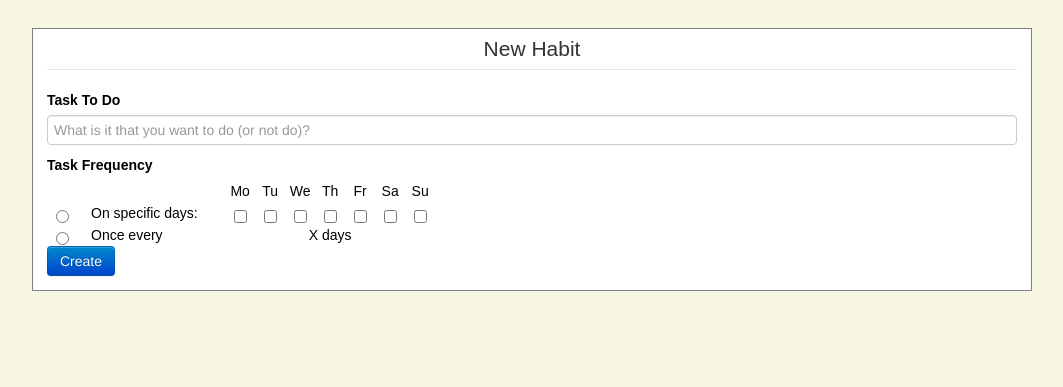
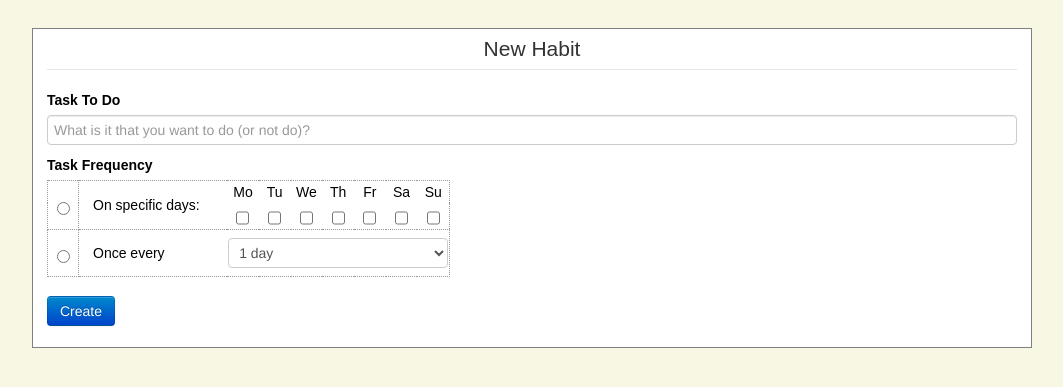
Before and after one commit to ztomasze/habitmaster, a Django app: page /habit/new/ in a window 1280 px wide. Shown: the top 387 px of the page, without its empty margins (88-1151 px from the left). Run offline with Django 3.2, Linux system fonts and the light colour scheme; the visitor is signed in with stand-in values (Sample User, id 1); parts of the project's set-up code (start-up, migrations or seed data) failed here and were passed over; some libraries are stand-ins or nearby versions.

Commit message:
Create new habit feature now done. * Can create a new habit through the web interface. * Took a while to tweak the style * Now working on habit logic to all habit details view * Added a TODO.txt to track suggested future improvement that I don't have time for for version 1.0

```diff
--- a/habitmaster/habits/templates/habits/create.html
+++ b/habitmaster/habits/templates/habits/create.html
@@ -5,8 +5,10 @@
 
 <div class="row">
 <form action="{% url 'habits_create' %}" method="post" class="offset1 span10 habit">
+{% csrf_token %}
 <fieldset>
 <legend>New Habit</legend>
+{% if create_error %}<p class="text-error">Error: {{ create_error }}</p>{% endif %}
 <div class="line">
     <label>Task To Do</label>
     <input type="text" name="task" class="input-block-level"
@@ -15,7 +17,9 @@
 <div class="line">
     <label>Task Frequency</label>
     <table id="new_habit">
-    <tr><td class="selector"><td class="description">
+    <tr class="top">
+            <td class="selector" rowspan="2"><input type="radio" name="schedule" value="days">
+            <td class="description" rowspan="2">On specific days:
         <td class="day">Mo
         <td class="day">Tu
         <td class="day">We
@@ -23,21 +27,30 @@
         <td class="day">Fr
         <td class="day">Sa
         <td class="day">Su
-    <tr><td><input type="radio" name="schedule" value="days">
-        <td class="description">On specific days:
-        <td><input type="checkbox" name="Mo" value="on">
-        <td><input type="checkbox" name="Tu">
-        <td><input type="checkbox" name="We">
-        <td><input type="checkbox" name="Th">
-        <td><input type="checkbox" name="Fr" value="on">
-        <td><input type="checkbox" name="Sa">
-        <td><input type="checkbox" name="Su">
+    <tr class="top">
+        <td><input class="checkbox" type="checkbox" name="Mo" value="on">
+        <td><input class="checkbox" type="checkbox" name="Tu">
+        <td><input class="checkbox" type="checkbox" name="We">
+        <td><input class="checkbox" type="checkbox" name="Th">
+        <td><input class="checkbox" type="checkbox" name="Fr" value="on">
+        <td><input class="checkbox" type="checkbox" name="Sa">
+        <td><input class="checkbox" type="checkbox" name="Su">
     <tr>
-        <td><input type="radio" name="schedule" value="fixed">
+        <td class="selector"><input type="radio" name="schedule" value="fixed">
         <td class="description">Once every
-        <td colspan="7">X days
+        <td colspan="7">
+            <select name="interval">
+            <option value="1" selected>1 day</option>
+            <option value="2">2 days</option>
+            <option value="3">3 days</option>
+            <option value="4">4 days</option>
+            <option value="5">5 days</option>
+            <option value="6">6 days</option>
+            <option value="7">7 days</option>
+            </select>
     </table>
 <div class="line">
+    <label></label>
     <button type="submit" class="btn btn-primary">Create</button>
 </div>
 </div>
@@ -45,30 +58,4 @@
 </form>
 </div>
 
-<!--
-<table class="form">
-<tr>
-    <th>Task To Do
-    <td><input type="text" name="task">
-</tr>
-<tr>
-    <th rowspan="2">Task Frequency
-    <td>
-        <input type="radio" name="schedule" value="days">On specific days:
-    <td>
-        <input type="checkbox" name="Mo" value="on">
-        <input type="checkbox" name="Tu">
-        <input type="checkbox" name="We">
-        <input type="checkbox" name="Th">
-        <input type="checkbox" name="Fr" value="on">
-        <input type="checkbox" name="Sa">
-        <input type="checkbox" name="Su">
-</tr>
-<tr>
-    <td>
-        <input type="radio" name="schedule" value="fixed">Once every X days
-</tr>
-</table>
--->
-
 {% endblock %}
--- a/habitmaster/habits/templates/habits/index.html
+++ b/habitmaster/habits/templates/habits/index.html
@@ -1,11 +1,12 @@
 {% extends "base.html" %}
 
+{% block subtitle %} - Habits{% endblock %}
 {% block content %}
 
 <p>
-Welcome, {{ request.user }}!  (<a href="/logout/">logout</a>)
+Welcome, {{ user }}!  (<a href="/logout/">logout</a>)
 
 <p>
-Main habit overview content will go here...
+your habits: {{ habits }}
 
 {% endblock %}
--- a/habitmaster/habits/views.py
+++ b/habitmaster/habits/views.py
@@ -3,13 +3,17 @@ Habits, creation, index overview, and details of a single habit.
 """
 
 from django.shortcuts import render
-#from django.http import HttpResponseRedirect
+from django.http import HttpResponseRedirect
+from django.core.urlresolvers import reverse
 from django.contrib.auth.decorators import login_required
+from django.db import DatabaseError
+from habitmaster.habits.models import DaysOfWeekSchedule, IntervalSchedule, Habit
 
 @login_required
 def index(request):
     """ Main habit overview page. """
-    context = {'request': request}
+    context = {'user': request.user}
+    context['habits'] = Habit.objects.filter(user=request.user)
     return render(request, 'habits/index.html', context)
 
 @login_required
@@ -18,4 +22,42 @@ def create(request):
     Create a new habit.
     """
     context = {}
+    if request.method == 'POST':
+        schedule = False
+        if not request.POST['task']:
+            context['create_error'] = "You did not enter a description of your Task To Do."
+        elif 'schedule' not in request.POST:
+            context['create_error'] = ("Did you want your habit to occur on specific days of "
+            "the week or on a regular rotating schedule?  Please select the corresponding "
+            "radio button.")
+        else:
+            # big two are fine, so check finer details while creating schedule
+            if request.POST['schedule'] == 'days':
+                # convert
+                days = ''
+                for day in DaysOfWeekSchedule.DAYS_OF_WEEK:
+                    days += str(1 if day in request.POST else 0)
+                #try
+                if int(days):  # not all 0s
+                    schedule = DaysOfWeekSchedule(days=days)
+                else:
+                    context['create_error'] = ("You said you wanted your habit to fall on "
+                        "certain days, but you did not check the boxes for any specific days.")
+
+            elif request.POST['schedule'] == 'fixed':
+                schedule = IntervalSchedule(interval=request.POST['interval'])
+
+            else:
+                context['create_error'] = ("Bad form submission: Unrecognized schedule type.")
+
+        if schedule:
+            try:
+                schedule.save()
+                habit = Habit(user=request.user, task=request.POST['task'], schedule=schedule)
+                habit.save()
+                return HttpResponseRedirect(reverse('index'))
+            except DatabaseError as e:
+                context['create_error'] = "Could not save new habit: " + str(e)
+
+    # either GET request or an error resulted in POST request
     return render(request, 'habits/create.html', context)
--- a/habitmaster/static/global.css
+++ b/habitmaster/static/global.css
@@ -32,6 +32,7 @@ FORM.login .line LABEL {
     width: 25%;
 }
 
+
 FORM.habit {
    margin-top: 2em;
 }
@@ -41,13 +42,38 @@ FORM.habit LEGEND {
 FORM.habit LABEL {
     font-weight: bold;
 }
+
+FORM.habit #new_habit {
+    border: 1px dotted #999;
+}
+
 FORM.habit #new_habit TD {
     width: 2em;
     text-align: center;
     vertical-align: middle;
+    border-top: 1px dotted #999;
+}
+FORM.habit #new_habit TR.top TD {
+    border-top: 0;
 }
 FORM.habit #new_habit TD.description {
     width: 18ex;
     text-align: left;
     padding-left: 1em;
 }
+FORM.habit #new_habit TD.day {
+    vertical-align: bottom;
+}
+FORM.habit #new_habit TD.checkbox {
+    vertical-align: top;
+}
+FORM.habit #new_habit TD.selector {
+    border: 1px dotted #999;
+}
+FORM.habit SELECT {
+    margin: 0.5em 0em;
+    width: auto:
+}
+FORM.habit BUTTON {
+    margin: 1em auto 0.5em;
+}
```
Also changed, not shown: TODO.txt (added, +16 -0 lines), habitmaster/habits/models.py (+64 -3 lines), habitmaster/habits/tests.py (+27 -2 lines).
